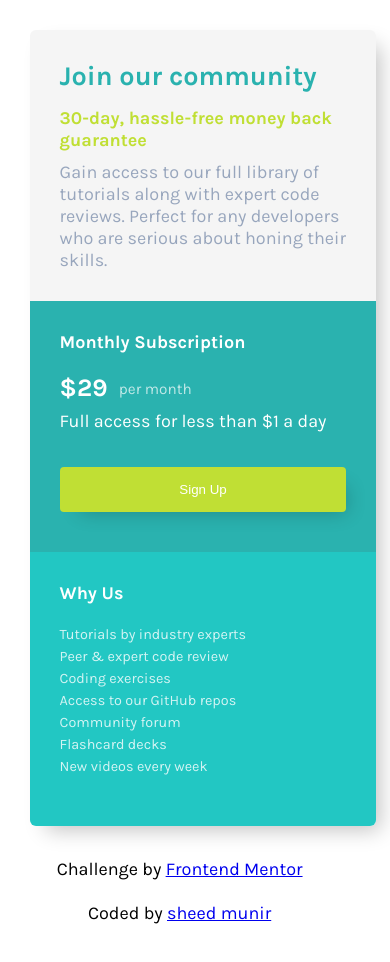
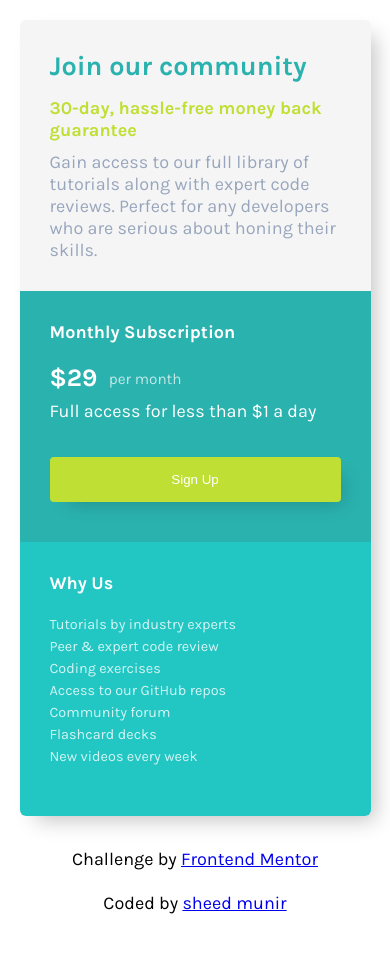
Before and after one commit to sheedmunir/Price-Card-Challenge, a plain HTML site: page index.html in a window 390 px wide. Drawn offline with Linux system fonts and the light colour scheme.

Commit message:
modified responsive design for mobile devices

```diff
--- a/style.css
+++ b/style.css
@@ -21,6 +21,7 @@
     box-shadow:10px 10px 20px -6px rgba(0, 0, 0, 0.24);
     border-radius: 6px;
     overflow: hidden;
+    margin: 0 auto;
     }
 
     #top-section {
@@ -128,6 +129,7 @@
         text-align: center;
         width: 300px;
         padding: 10px;
+        margin: 0 auto;
     }
 
     @media (min-width:100px) {
@@ -135,7 +137,11 @@
             width:100%;
         }
         body {
-            padding: 1.2rem;
+            margin: 0;
+            padding: 5%;
+        }
+        .attribution {
+            width: 100%;
         }
     }
     @media (min-width: 580px) {
@@ -147,7 +153,7 @@
             height: 27rem;
         }
         body {
-            padding: 2rem;
+            padding: 1.5rem;
         }
         #bottom-left, #bottom-right {
             width: 50%;
```
